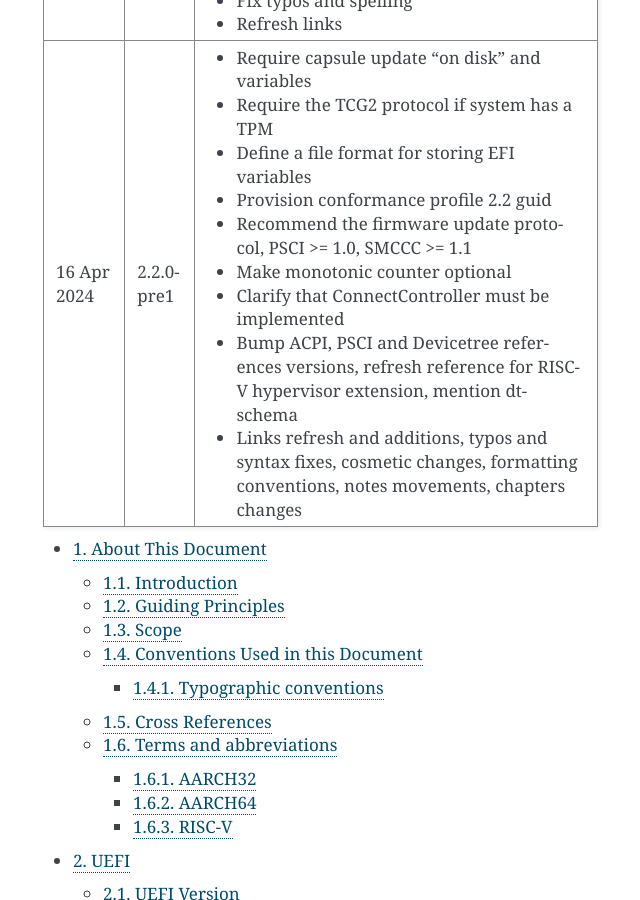
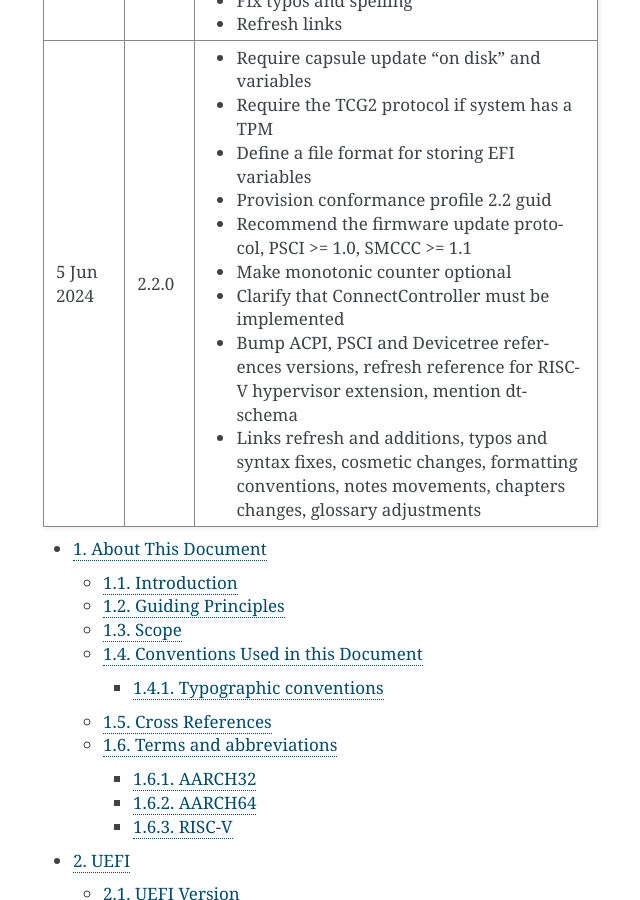
Before and after one commit to ARM-software/ebbr, a Sphinx documentation site: the page built from source/index.rst, in a window 1280 px wide and 900 px high, scrolled down 1819 px. Shown: the whole window, without its empty margins (377-1017 px from the left). Built offline with Sphinx 7.4.7, drawn with Linux system fonts in a browser that asks for light colours.

Commit message:
v2.2.0
This is a minor release of the EBBR specification.

Compared to v2.1.0, this release adds requirements on capsule update "on
disk" variables and TPM, relaxes requirements on the monotonic counter,
clarifies requirements on ConnectController and defines a file format for
storing EFI variables.

Signed-off-by: Vincent Stehlé <vincent.stehle@arm.com>

```diff
--- a/source/index.rst
+++ b/source/index.rst
@@ -90,8 +90,8 @@ Creative Commons, PO Box 1866, Mountain View, CA 94042, USA.
        - Add DTB requirements
        - Fix typos and spelling
        - Refresh links
-   * - 16 Apr 2024
-     - 2.2.0-pre1
+   * - 5 Jun 2024
+     - 2.2.0
      - - Require capsule update "on disk" and variables
        - Require the TCG2 protocol if system has a TPM
        - Define a file format for storing EFI variables
@@ -102,7 +102,8 @@ Creative Commons, PO Box 1866, Mountain View, CA 94042, USA.
        - Bump ACPI, PSCI and Devicetree references versions, refresh reference
          for RISC-V hypervisor extension, mention dt-schema
        - Links refresh and additions, typos and syntax fixes, cosmetic changes,
-         formatting conventions, notes movements, chapters changes
+         formatting conventions, notes movements, chapters changes, glossary
+         adjustments
 
 .. toctree::
    :numbered:
```
